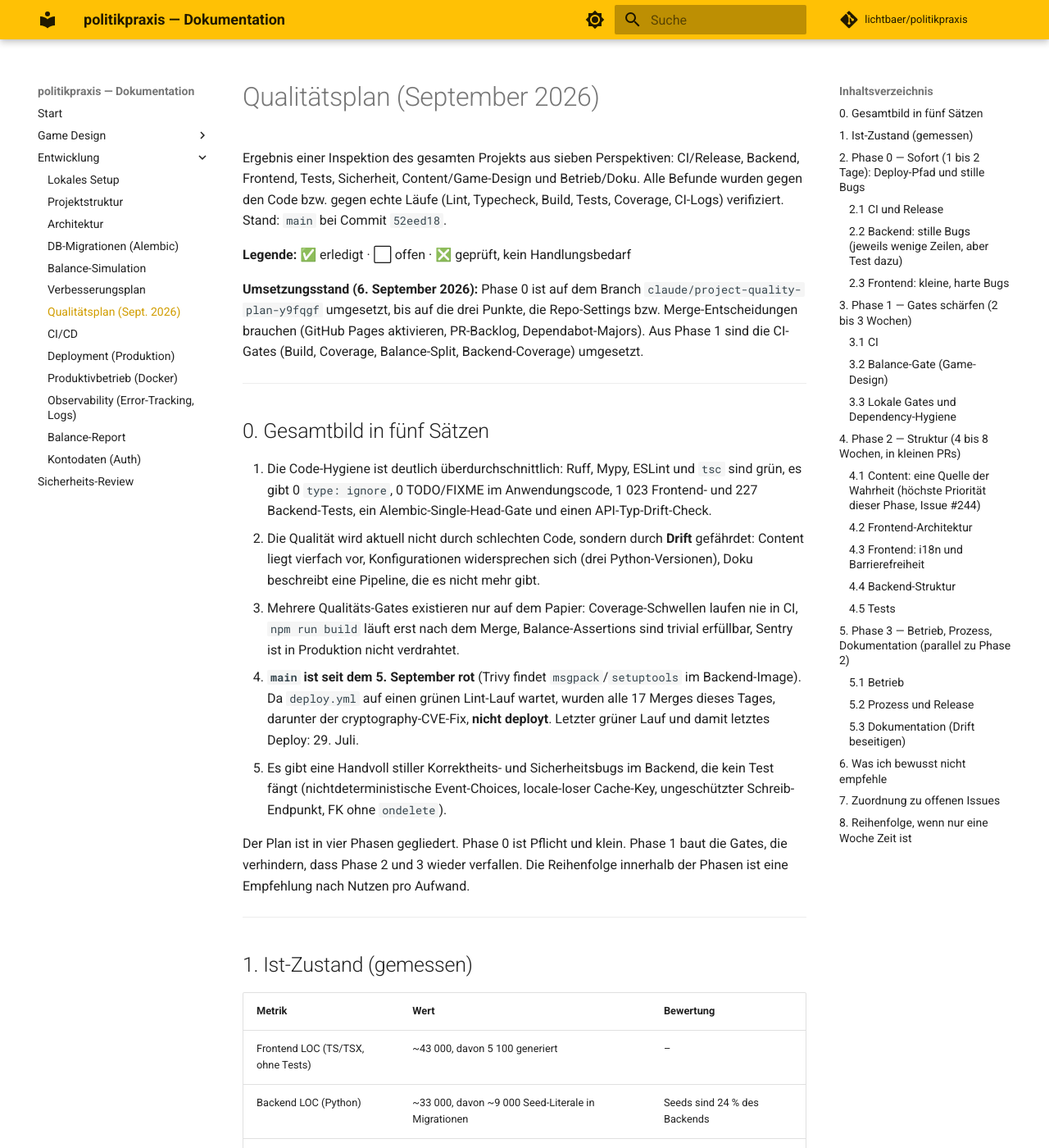
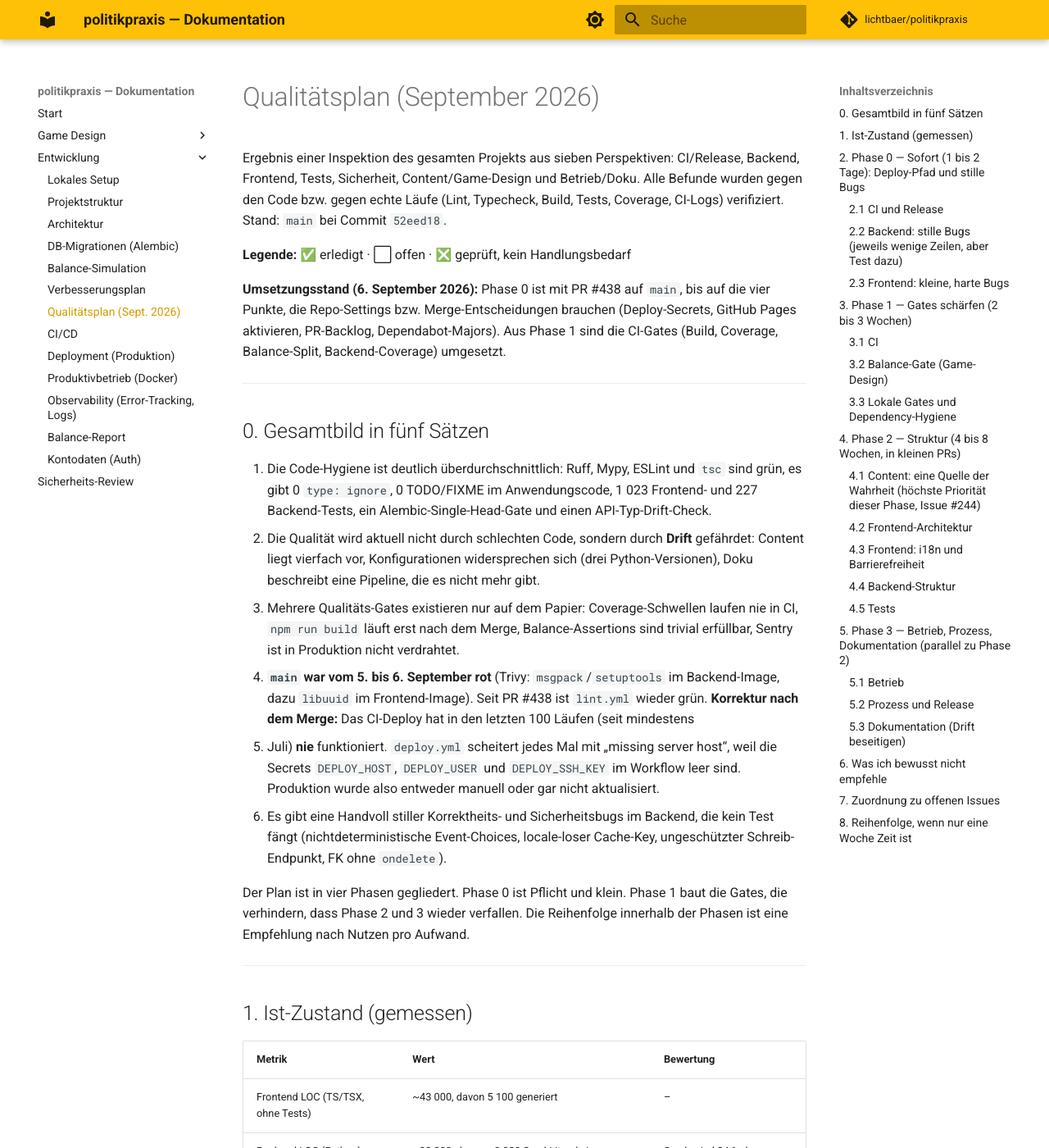
Before and after one commit to lichtbaer/politikpraxis, an MkDocs documentation site: the page built from docs/entwicklung/qualitaetsplan.md, in a window 1280 px wide and 1400 px high. Shown: the whole window at 82% size. Built offline with MkDocs 1.6.1 and Material for MkDocs 9.7.7, drawn with Linux system fonts in a browser that asks for light colours; comment, search, counter and statistics services are not loaded; some of the changed text lies outside the part shown.

Commit message:
docs: Qualitätsplan — CI-Deploy scheitert seit Juli an fehlenden Secrets
Nach dem Merge von #438 lief deploy.yml erstmals wieder an und scheiterte
mit 'missing server host': DEPLOY_HOST/DEPLOY_USER/DEPLOY_SSH_KEY sind im
Workflow leer. Alle 100 zurückliegenden Deploy-Läufe (seit mind. 21.7.)
zeigen denselben Fehler — die Aussage 'letztes Deploy 29. Juli' im Plan
war falsch und ist korrigiert; neuer Phase-0-Punkt für die Secrets.

Co-Authored-By: Claude Fable 5.1 <noreply@anthropic.com>
Claude-Session: https://claude.ai/code/session_018bwHQK2iB49rpdUq3Mnody

```diff
--- a/docs/entwicklung/qualitaetsplan.md
+++ b/docs/entwicklung/qualitaetsplan.md
@@ -7,7 +7,7 @@ Coverage, CI-Logs) verifiziert. Stand: `main` bei Commit `52eed18`.
 
 **Legende:** ✅ erledigt · ⬜ offen · ❎ geprüft, kein Handlungsbedarf
 
-**Umsetzungsstand (6. September 2026):** Phase 0 ist auf dem Branch `claude/project-quality-plan-y9fqgf` umgesetzt, bis auf die drei Punkte, die Repo-Settings bzw. Merge-Entscheidungen brauchen (GitHub Pages aktivieren, PR-Backlog, Dependabot-Majors). Aus Phase 1 sind die CI-Gates (Build, Coverage, Balance-Split, Backend-Coverage) umgesetzt.
+**Umsetzungsstand (6. September 2026):** Phase 0 ist mit PR #438 auf `main`, bis auf die vier Punkte, die Repo-Settings bzw. Merge-Entscheidungen brauchen (Deploy-Secrets, GitHub Pages aktivieren, PR-Backlog, Dependabot-Majors). Aus Phase 1 sind die CI-Gates (Build, Coverage, Balance-Split, Backend-Coverage) umgesetzt.
 
 ---
 
@@ -22,10 +22,12 @@ Coverage, CI-Logs) verifiziert. Stand: `main` bei Commit `52eed18`.
 3. Mehrere Qualitäts-Gates existieren nur auf dem Papier: Coverage-Schwellen laufen nie in
    CI, `npm run build` läuft erst nach dem Merge, Balance-Assertions sind trivial erfüllbar,
    Sentry ist in Produktion nicht verdrahtet.
-4. **`main` ist seit dem 5. September rot** (Trivy findet `msgpack`/`setuptools` im
-   Backend-Image). Da `deploy.yml` auf einen grünen Lint-Lauf wartet, wurden alle 17 Merges
-   dieses Tages, darunter der cryptography-CVE-Fix, **nicht deployt**. Letzter grüner Lauf
-   und damit letztes Deploy: 29. Juli.
+4. **`main` war vom 5. bis 6. September rot** (Trivy: `msgpack`/`setuptools` im
+   Backend-Image, dazu `libuuid` im Frontend-Image). Seit PR #438 ist `lint.yml` wieder grün.
+   **Korrektur nach dem Merge:** Das CI-Deploy hat in den letzten 100 Läufen (seit mindestens
+   21. Juli) **nie** funktioniert. `deploy.yml` scheitert jedes Mal mit „missing server
+   host“, weil die Secrets `DEPLOY_HOST`, `DEPLOY_USER` und `DEPLOY_SSH_KEY` im Workflow leer
+   sind. Produktion wurde also entweder manuell oder gar nicht aktualisiert.
 5. Es gibt eine Handvoll stiller Korrektheits- und Sicherheitsbugs im Backend, die kein
    Test fängt (nichtdeterministische Event-Choices, locale-loser Cache-Key, ungeschützter
    Schreib-Endpunkt, FK ohne `ondelete`).
@@ -72,6 +74,7 @@ Sicherheitslücken schließen. Alles hier ist klein und unabhängig voneinander.
 | Status | Maßnahme | Ort | Aufwand |
 |---|---|---|---|
 | ✅ | **Trivy-Failure beheben**: `pip install --upgrade pip setuptools` im Backend-Image (msgpack kommt als pip-Vendor mit, setuptools 70.3 ist CVE-2025-47273). PR #423 liegt bereits vor und sollte als Erstes gemergt werden. *(Korrektur: die Funde stammen aus `pip/_vendor/vendor.txt` der jeweils aktuellen pip-Version, ein pip-Upgrade allein reicht nicht, #423 bleibt deshalb rot. Umgesetzt: setuptools aktualisieren und pip/wheel nach der Installation aus dem Runtime-Image entfernen.)* | `backend/Dockerfile` | S |
+| ⬜ | **Deploy-Secrets setzen**: `DEPLOY_HOST`, `DEPLOY_USER`, `DEPLOY_SSH_KEY` sind in `deploy.yml` leer („missing server host“, 100 von 100 Läufen rot). Entweder als Repository-Secrets anlegen oder, falls sie in einem GitHub-Environment liegen, `environment: production` am `deploy`-Job deklarieren. Danach prüfen, ob `scripts/deploy.sh` auf dem Server existiert und der Health-Gate greift. | Repo-Settings, `.github/workflows/deploy.yml` | S |
 | ⬜ | **Docs-Deploy repariert**: `actions/deploy-pages` bekommt 404, weil GitHub Pages im Repo nicht aktiviert ist. Entweder Pages aktivieren (Settings → Pages → Source „GitHub Actions“) oder den `deploy`-Job hinter `vars.DOCS_PAGES_ENABLED == 'true'` stellen. Ein dauerhaft roter Workflow trainiert alle darauf, Rot zu ignorieren. | Repo-Settings, `.github/workflows/docs.yml` | S |
 | ✅ | **Python-Version vereinheitlichen** auf 3.13: alle `setup-python` in `lint.yml` und `docs.yml`, `backend/Dockerfile` auf `python:3.13-slim`, README/setup.md nachziehen. Produktion läuft heute auf einer Version, die nirgends getestet wird. | 4 Dateien | S |
 | ⬜ | **PR-Backlog abbauen**: 10 Feature-PRs vom selben Tag (#415–#426) sind Konfliktkandidaten untereinander (mehrere refactoren `core/systems/`). Reihenfolge festlegen: erst #417/#415 (Struktur), dann Inhalt. Danach WIP-Limit: max. 3 offene Feature-PRs. | GitHub | M |
```
